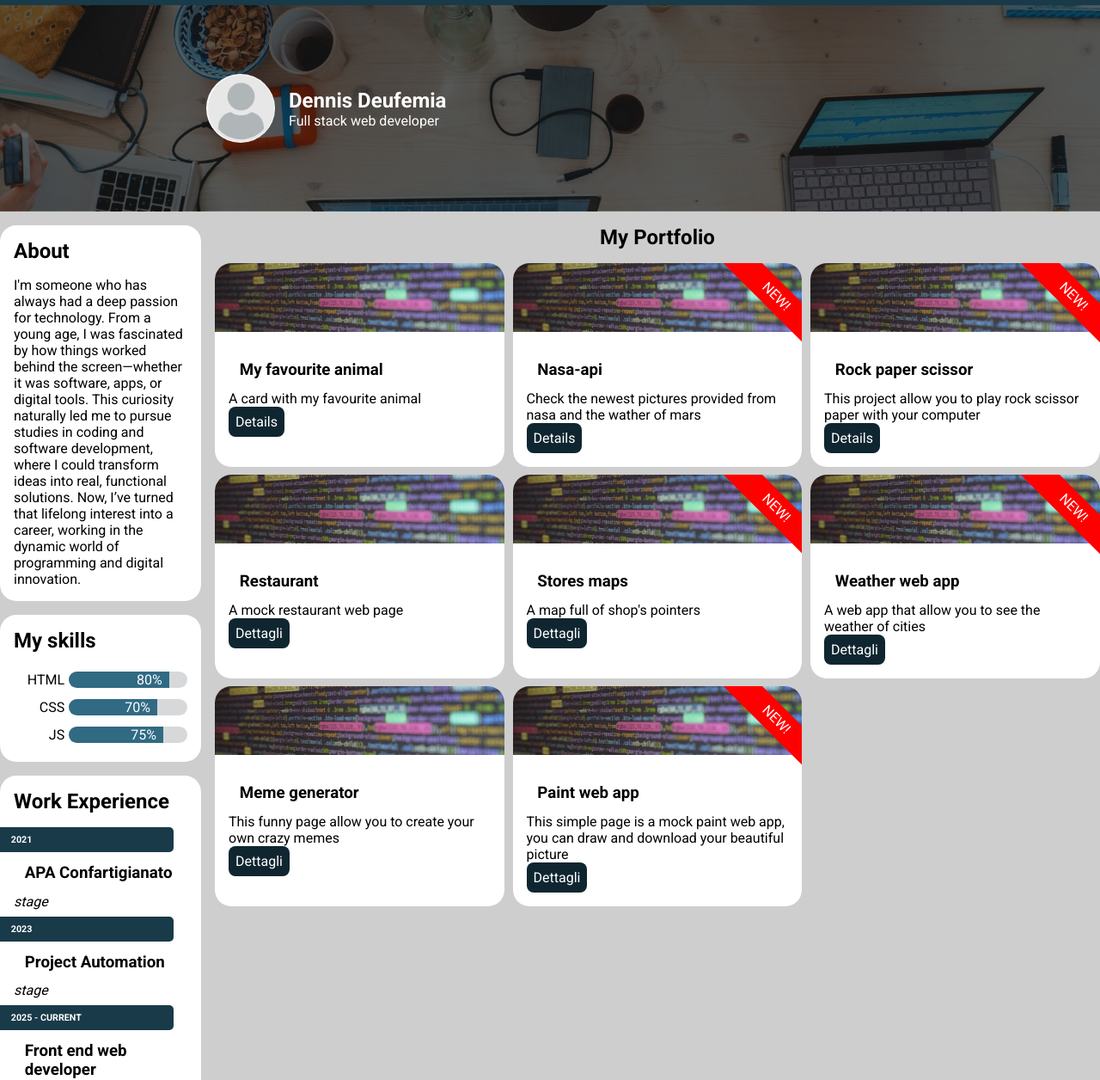
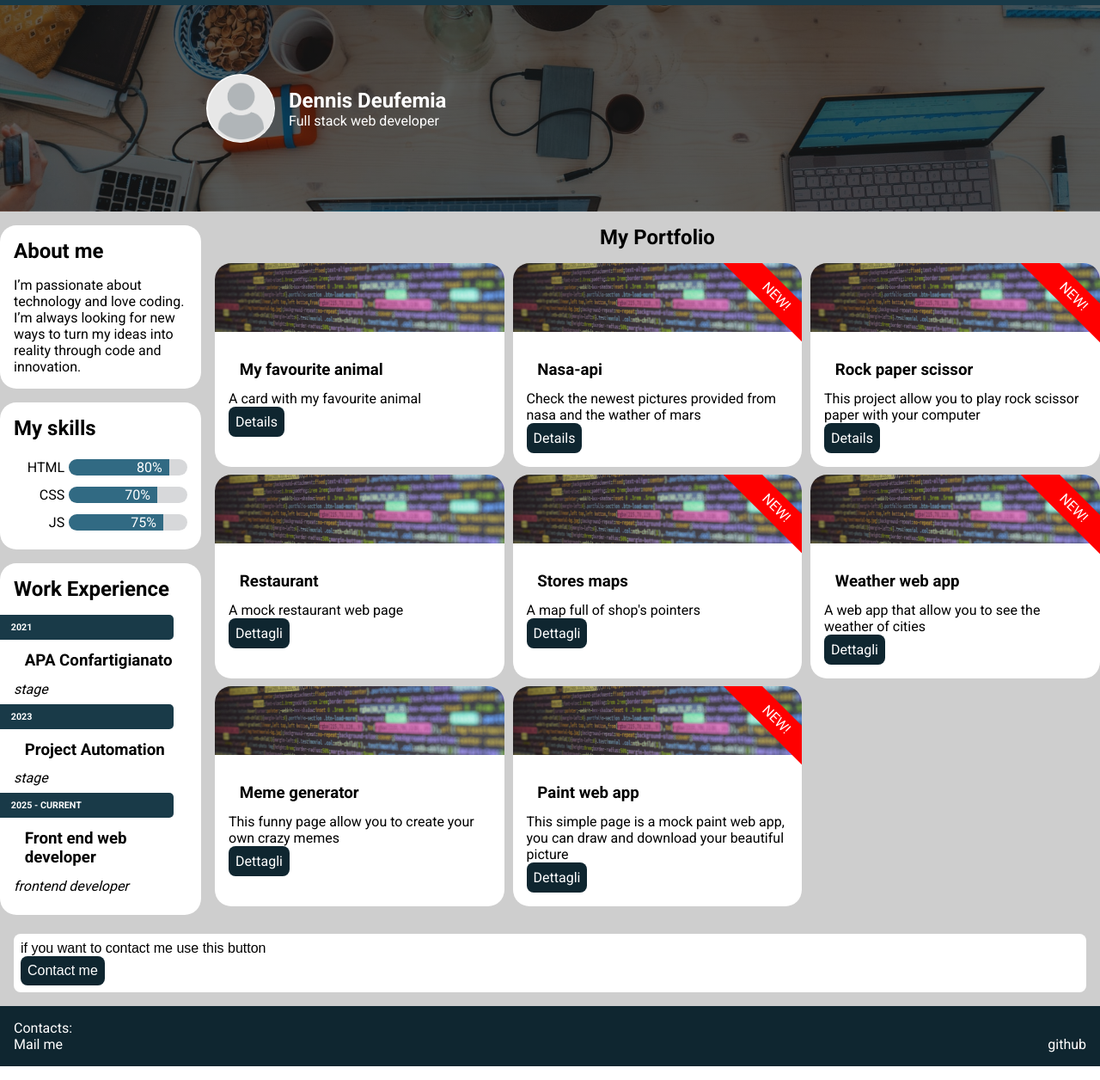
Before and after one commit to Dede-999/MyPortfolio, a plain HTML site: page index.html in a window 1280 px wide. Shown: the part 51-1307 px from the top of the page at 86% size. Drawn offline with Linux system fonts and the light colour scheme.

Commit message:
sistemato sito smartphone e mail

```diff
--- a/index.html
+++ b/index.html
@@ -1,5 +1,6 @@
 <!DOCTYPE html>
 <html>
+    <meta name="viewport" content="width=device-width, initial-scale=1.0">
     <head>
         <link rel="stylesheet" href="reset.css">
         <link rel="stylesheet" href="style.css">
@@ -42,8 +43,8 @@
 
             <aside>
                 <article>
-                    <h2>About</h2>
-                    <p>I'm someone who has always had a deep passion for technology. From a young age, I was fascinated by how things worked behind the screen—whether it was software, apps, or digital tools. This curiosity naturally led me to pursue studies in coding and software development, where I could transform ideas into real, functional solutions. Now, I’ve turned that lifelong interest into a career, working in the dynamic world of programming and digital innovation.</p>
+                    <h2>About me</h2>
+                    <p>I’m passionate about technology and love coding. I’m always looking for new ways to turn my ideas into reality through code and innovation.</p>
                 </article>
                 <article class="skills">
                     <h2>My skills</h2>
@@ -196,7 +197,11 @@
             </form>
         </section>
         <footer>
-            Contacts: <a href="den.deufemia@gmail.com">den.deufemia@gmail.com</a>, <a href="https://github.com/Dede-999">github</a>
+            <p>Contacts:</p>
+            <div>
+                <a href="mailto:den.deufemia@gmail.com?subject=Contatto%20dal%20portfolio&body=Buongiorno%20Dennis%2C%0A%0AVolevo%20parlarti%20di...">Mail me</a>
+                <a href="https://github.com/Dede-999">github</a>
+            </div>
         </footer>
     </body>
 </html>
--- a/style.css
+++ b/style.css
@@ -279,6 +279,7 @@ h3 {
     position:relative;
     padding: 0;
     overflow: hidden;
+    width: 25rem;
 }
 .img-container{
     overflow: hidden;
@@ -362,6 +363,7 @@ form {
   background-color: white;
   padding: 0.5rem;
   border-radius: 0.5rem;
+
 }
 
 form a {
@@ -384,6 +386,11 @@ footer{
     color: white;
     flex: space-between;
     padding: 1rem;
+}
+
+footer div {
+    display: flex;
+    justify-content: space-between;
 }
 
 footer a {
```
